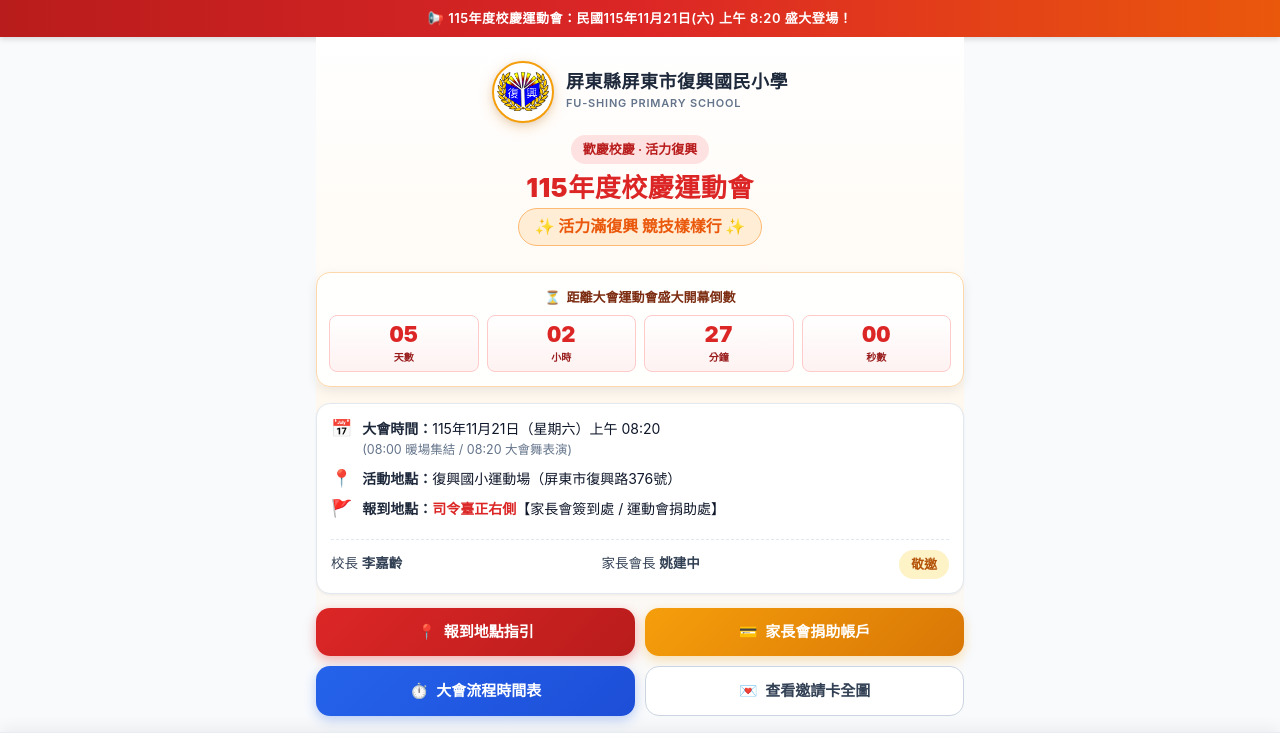
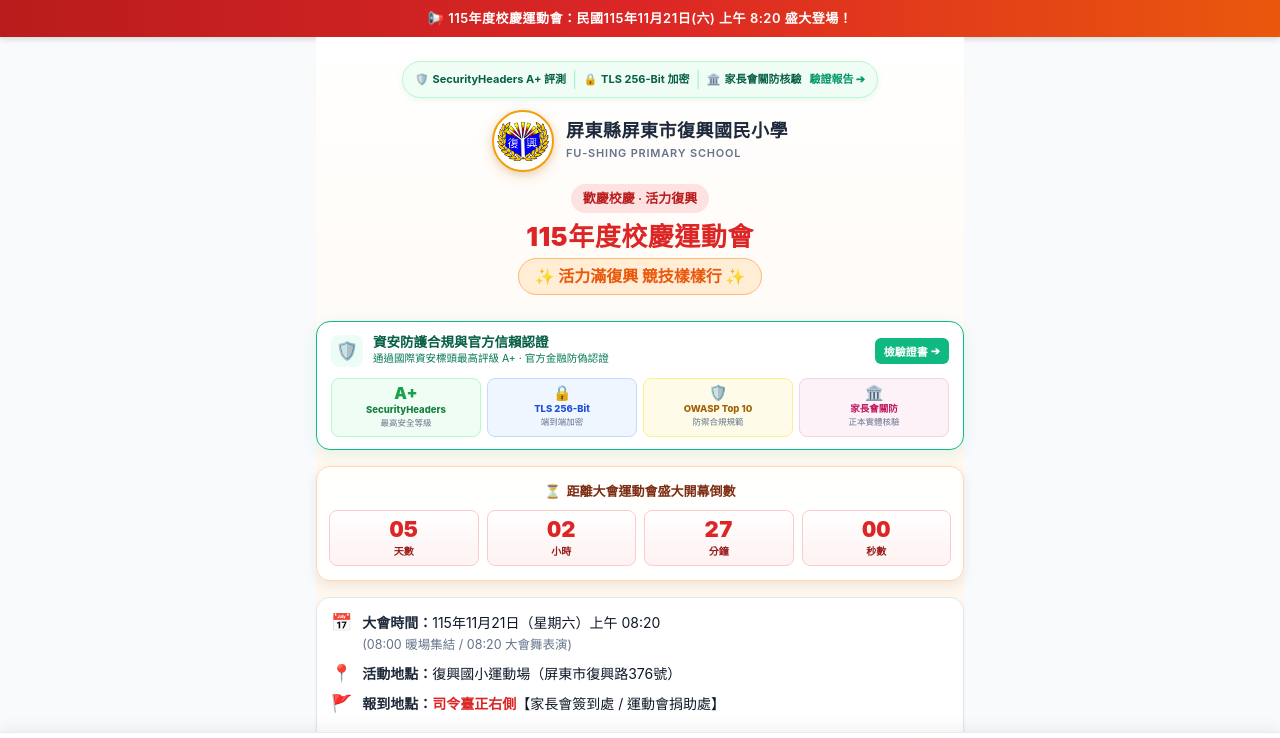
Before and after one commit to buddhaists/fsps-115-sportsday, a plain HTML site: page index.html in a window 1280 px wide. Shown: the top 738 px of the page. Drawn offline with Linux system fonts and the light colour scheme.

Commit message:
feat(ui): render top security badge bar and showcase card on homepage

```diff
--- a/index.html
+++ b/index.html
@@ -1176,6 +1176,24 @@
 
     <!-- Hero Section -->
     <header class="hero text-center">
+      <!-- Top Security & Trust Certification Badge Bar -->
+      <div class="top-security-badge-bar" data-action="open-sec-modal">
+        <div class="sec-badge-pill">
+          <span>🛡️</span>
+          <span><strong>SecurityHeaders</strong> A+ 評測</span>
+        </div>
+        <span style="color: #a7f3d0;">|</span>
+        <div class="sec-badge-pill">
+          <span>🔒</span>
+          <span>TLS 256-Bit 加密</span>
+        </div>
+        <span style="color: #a7f3d0;">|</span>
+        <div class="sec-badge-pill">
+          <span>🏛️</span>
+          <span>家長會關防核驗</span>
+        </div>
+        <span class="sec-badge-link">驗證報告 ➔</span>
+      </div>
       <div class="school-header">
         <div class="school-logo-crest">
           <img src="FspsLOGO.png" alt="屏東縣屏東市復興國小校徽" class="school-logo-img">
@@ -1189,6 +1207,42 @@
       <div class="badge badge-primary">歡慶校慶 ‧ 活力復興</div>
       <h1 class="event-title">115年度校慶運動會</h1>
       <div class="event-slogan">✨ 活力滿復興 競技樣樣行 ✨</div>
+
+      <!-- Hero Security Certification Showcase Card -->
+      <div class="hero-security-showcase">
+        <div class="sec-showcase-header">
+          <div class="sec-shield-icon">🛡️</div>
+          <div>
+            <div class="sec-showcase-title">資安防護合規與官方信賴認證</div>
+            <div class="sec-showcase-sub">通過國際資安標頭最高評級 A+ ‧ 官方金融防偽認證</div>
+          </div>
+          <button data-action="open-sec-modal" class="btn-sec-verify">
+            <span>檢驗證書</span> ➔
+          </button>
+        </div>
+        <div class="sec-badges-grid">
+          <div class="sec-grid-card card-aplus" data-action="open-sec-modal">
+            <div class="card-grade">A+</div>
+            <div class="card-name">SecurityHeaders</div>
+            <div class="card-desc">最高安全等級</div>
+          </div>
+          <div class="sec-grid-card card-ssl" data-action="open-sec-modal">
+            <div class="card-icon">🔒</div>
+            <div class="card-name">TLS 256-Bit</div>
+            <div class="card-desc">端到端加密</div>
+          </div>
+          <div class="sec-grid-card card-owasp" data-action="open-sec-modal">
+            <div class="card-icon">🛡️</div>
+            <div class="card-name">OWASP Top 10</div>
+            <div class="card-desc">防禦合規規範</div>
+          </div>
+          <div class="sec-grid-card card-seal" data-action="open-sec-modal">
+            <div class="card-icon">🏛️</div>
+            <div class="card-name">家長會關防</div>
+            <div class="card-desc">正本實體核驗</div>
+          </div>
+        </div>
+      </div>
 
       <!-- Live Countdown -->
       <div class="countdown-box">
```
